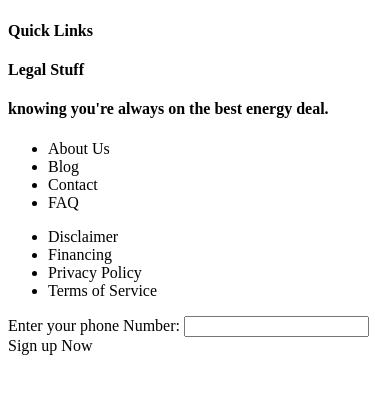
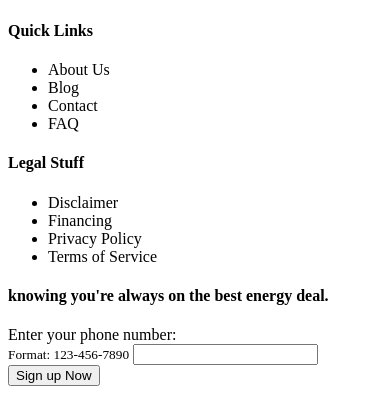
Before and after one commit to MaryMaistrova/figma, a plain HTML site: page index.html in a window 390 px wide. Shown: the part 4452-4846 px from the top of the page. Before the commit the page ends 4815 px from the top, so only its background shows below. Drawn offline with Linux system fonts and the light colour scheme.

Commit message:
added phone

```diff
--- a/index.html
+++ b/index.html
@@ -132,7 +132,8 @@
     <section class="marketers">
       <h3>Optimisation for</h3>
       <h2>Marketers</h2>
-<p>Few would argue that, despite the advancements of feminism over the past three decades, women still face a double standard when it comes to their behavior </p>
+      <p>Few would argue that, despite the advancements of feminism over the past three decades, women still face a
+        double standard when it comes to their behavior </p>
 
       <ul>
         <li>
@@ -156,25 +157,26 @@
   <footer>
     <img src="images/Logo.svg" alt="logo">
     <h4>Quick Links</h4>
-<h4>Legal Stuff</h4>
-<h4>knowing you're always on the best energy deal. </h4>
-
     <ul>
       <li>About Us</li>
       <li>Blog</li>
       <li>Contact</li>
       <li>FAQ</li>
     </ul>
+    <h4>Legal Stuff</h4>
     <ul>
       <li>Disclaimer</li>
       <li>Financing</li>
       <li>Privacy Policy</li>
       <li>Terms of Service</li>
     </ul>
-<label for="phone number">Enter your phone Number:</label>
+    <h4>knowing you're always on the best energy deal. </h4>
+    <label for="phone">Enter your phone number:<br />
+      <small>Format: 123-456-7890</small>
+    </label>
 
-<input type="number" id="phone number" name="phone number" />
-Sign up Now
+    <input type="tel" id="phone" name="phone" pattern="[0-9]{3}-[0-9]{3}-[0-9]{4}" required />
+    <button>Sign up Now</button>
   </footer>
 
 
```
Lines whose indentation alone changed are shown as unchanged.
